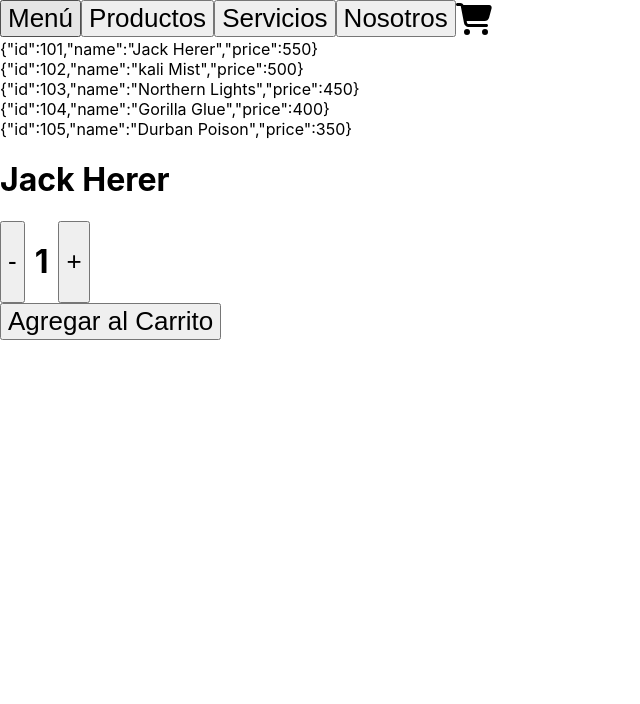
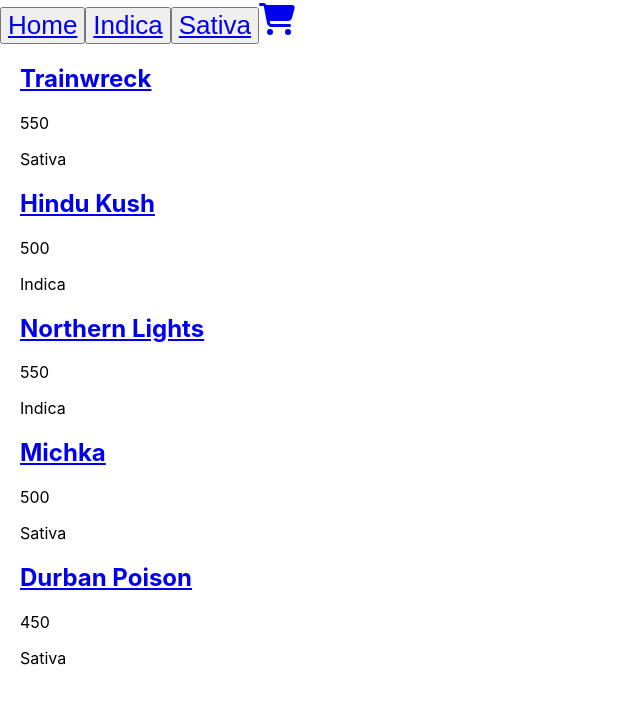
Before and after one commit to p4b10c4r4m/ecom-sank, a React (Vite) app: page / in a window 1280 px wide. Shown: the top 704 px of the page, without its empty margins (0-640 px from the left). Built offline with nearby package versions, Linux system fonts and the light colour scheme.

Commit message:
Primera entrega Proyecto Final

```diff
--- a/src/App.jsx
+++ b/src/App.jsx
@@ -1,10 +1,9 @@
-import { useState } from 'react'
+import { BrowserRouter, Route, Routes } from 'react-router-dom';
 import './App.css'
 import Navbar from './components/Navbar'
-import ItemCount from './components/ItemCount'
-import swal from 'sweetalert2'
 import ItemListContainer from './components/ItemListContainer'
 import ItemDetailContainer from './components/ItemDetailContainer'
+import CartWidget from './components/CartWidget';
 
 
 function App() {
@@ -12,14 +11,16 @@ function App() {
 
   return (
     <>
-    <Navbar />
-
-    <ItemListContainer />
-
-    <ItemDetailContainer />
-
-    <ItemCount />
-
+      <BrowserRouter>
+        <Navbar />
+        <Routes>
+          <Route path='/' element={<ItemListContainer />} />
+          <Route path='/categoria/:idCategoria' element={<ItemListContainer />} />
+          <Route path="/item/:idProducto" element={<ItemDetailContainer />} />
+          <Route path="/cart" element={<CartWidget />} />
+          <Route path="*" element={<p>404</p>} />
+        </Routes>
+      </BrowserRouter>
     </>
   )
 }
--- a/src/components/Item.jsx
+++ b/src/components/Item.jsx
@@ -1,10 +1,16 @@
-import React from 'react';
+import React from "react";
+import { Link } from "react-router-dom";
 
-export default function Item({ producto }) {
+const Item = ({ producto }) => {
   return (
-    <div>
-        {JSON.stringify(producto)}
-
+    <div style={{ paddingLeft: "20px"}}>
+      <Link to={`/item/${producto.id}`}>
+        <h2>{producto.name}</h2>
+      </Link>
+      <p>{producto.price}</p>
+      <p>{producto.idCategoria}</p>
     </div>
   );
-}
+};
+
+export default Item;
--- a/src/components/ItemDetail.jsx
+++ b/src/components/ItemDetail.jsx
@@ -2,8 +2,9 @@ import React from 'react';
 
 export const ItemDetail = ({ planta }) => {
   return (
-    <div>
-      <h1>{planta.name}</h1>
+    <div style={{ paddingLeft: "20px"}}>
+      <h2>{planta.name}</h2>
+      <p>{planta.idCategoria}</p>
     </div>
   );
 }
--- a/src/components/ItemDetailContainer.jsx
+++ b/src/components/ItemDetailContainer.jsx
@@ -1,19 +1,27 @@
 import React, { useEffect, useState } from 'react';
+import { useParams } from 'react-router-dom';
 import ItemDetail from './ItemDetail';
 
-const variedad = { id: 101, name: "Jack Herer", price: 550 };
+const variedades = [
+  {id: 101, name: "Trainwreck", price: 550, idCategoria: "Sativa"},
+  {id: 102, name: "Hindu Kush", price: 500, idCategoria: "Indica"},
+  {id: 103, name: "Northern Lights", price: 550, idCategoria: "Indica"},
+  {id: 104, name: "Michka", price: 500, idCategoria: "Sativa"},
+  {id: 105, name: "Durban Poison", price: 450, idCategoria: "Sativa"},
+];
 
 export const ItemDetailContainer = () => {
   const [planta, setPlanta] = useState({});
+  const {idProducto} = useParams();
 
   useEffect(() => {
     const getPlanta = new Promise(resolve => {
       setTimeout(() => {
-        resolve(variedad);
+        resolve(variedades);
       }, 2000);
     });
 
-    getPlanta.then(res => setPlanta(res));
+    getPlanta.then(res => setPlanta(res.find(variedad => variedad.id === parseInt(idProducto))));
   }, [])
 
   return (
--- a/src/components/ItemListContainer.jsx
+++ b/src/components/ItemListContainer.jsx
@@ -1,30 +1,36 @@
 import React, { useEffect, useState } from 'react';
+import { useParams } from 'react-router-dom';
 import ItemList from './ItemList';
 
 
 export default function ItemListContainer() {
+
   const [productos, setProductos] = useState([]);
+  const {idCategoria} = useParams();
 
   useEffect(() => {
     let variedades = [
-      {id: 101, name: "Jack Herer", price: 550},
-      {id: 102, name: "kali Mist", price: 500},
-      {id: 103, name: "Northern Lights", price: 450},
-      {id: 104, name: "Gorilla Glue", price: 400},
-      {id: 105, name: "Durban Poison", price: 350},
+      {id: 101, name: "Trainwreck", price: 550, idCategoria: "Sativa"},
+      {id: 102, name: "Hindu Kush", price: 500, idCategoria: "Indica"},
+      {id: 103, name: "Northern Lights", price: 550, idCategoria: "Indica"},
+      {id: 104, name: "Michka", price: 500, idCategoria: "Sativa"},
+      {id: 105, name: "Durban Poison", price: 450, idCategoria: "Sativa"},
     ];
 
     const miPromesa = new Promise ((res, rej) => {
       setTimeout (() => {
-        res(variedades);
+        if (!idCategoria) {
+          res(variedades);
+        } else {
+          res(variedades.filter((variedad) => variedad.idCategoria === idCategoria));
+        }
       }, 2000);
     });
 
     miPromesa.then((res) => {
       setProductos(res);
     });
-
-  }, []);
+  }, [idCategoria]);
 
 
   return <ItemList productos={productos} />;
--- a/src/components/Navbar.jsx
+++ b/src/components/Navbar.jsx
@@ -1,20 +1,19 @@
 import React from "react";
+import { Link } from "react-router-dom";
 import CartWidget from "./CartWidget";
-
 
 const Navbar = () => {
   return (
-    <>
-      <div style={{ display: "flex" }}>
-        <div>
-          <button>Menú</button>
-          <button>Productos</button>
-          <button>Servicios</button>
-          <button>Nosotros</button>
-        </div>
+    <div style={{ display: "flex"}}>
+      <div style={{paddingTop: "7px"}}>
+        <button><Link to={"/"}>Home</Link></button>
+        <button><Link to="/categoria/indica">Indica</Link></button>
+        <button><Link to="/categoria/sativa">Sativa</Link></button>
+      </div>
+      <Link to="cart">
         <CartWidget />
-      </div>
-    </>
+      </Link>
+    </div>
   );
 };
 
```
Also changed, not shown: 1 other file (tests, documents, lock files or other folders).
